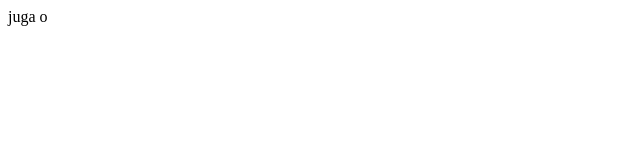
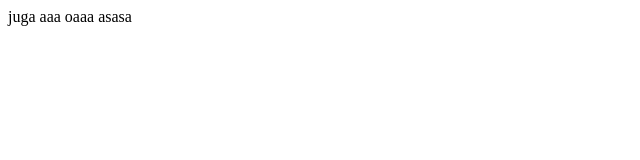
Before and after one commit to agayanu/project_pertama_github, a plain HTML site: page login.html in a window 1280 px wide. Shown: the full height of the page, 0-640 px from the left. Drawn offline with Linux system fonts and the light colour scheme.

Commit message:
update dari lokallagi

```diff
--- a/login.html
+++ b/login.html
@@ -7,7 +7,8 @@
     <title>Document</title>
 </head>
 <body>
-    juga
-    o
+    juga aaa
+    oaaa
+    asasa
 </body>
 </html>
```
